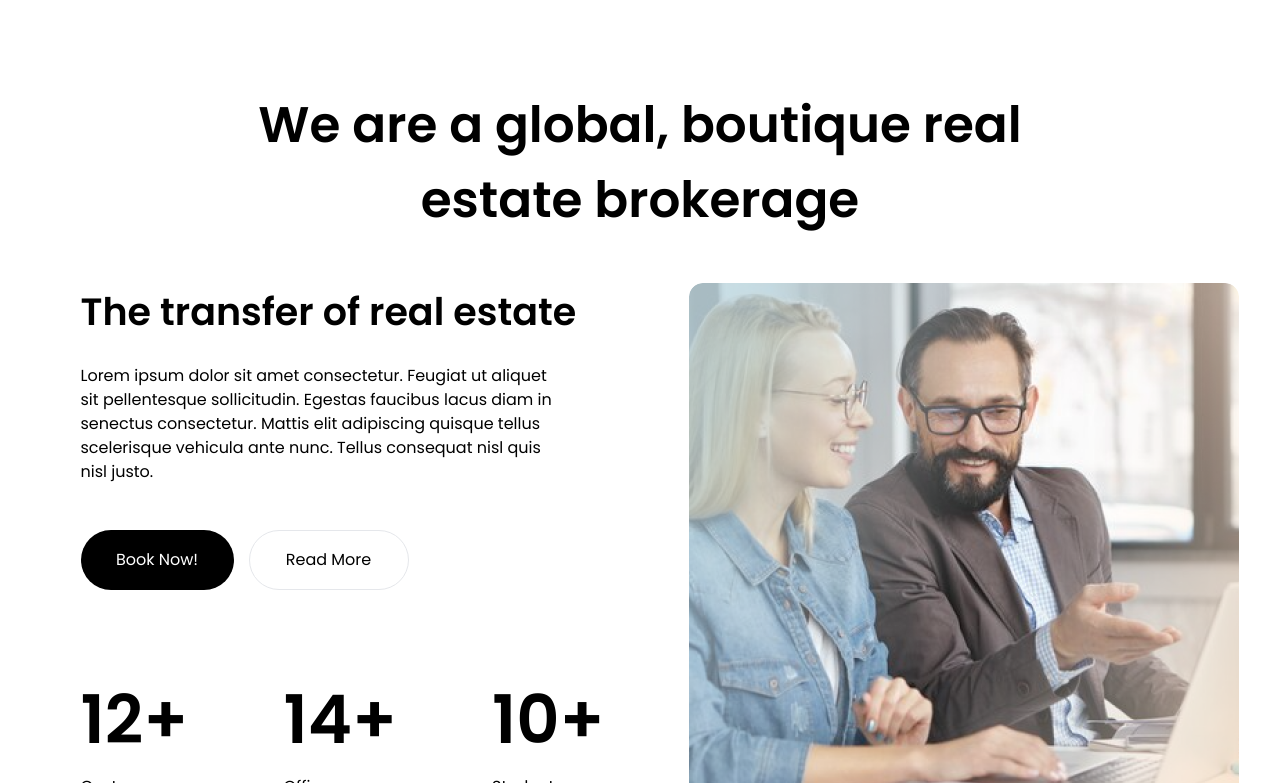
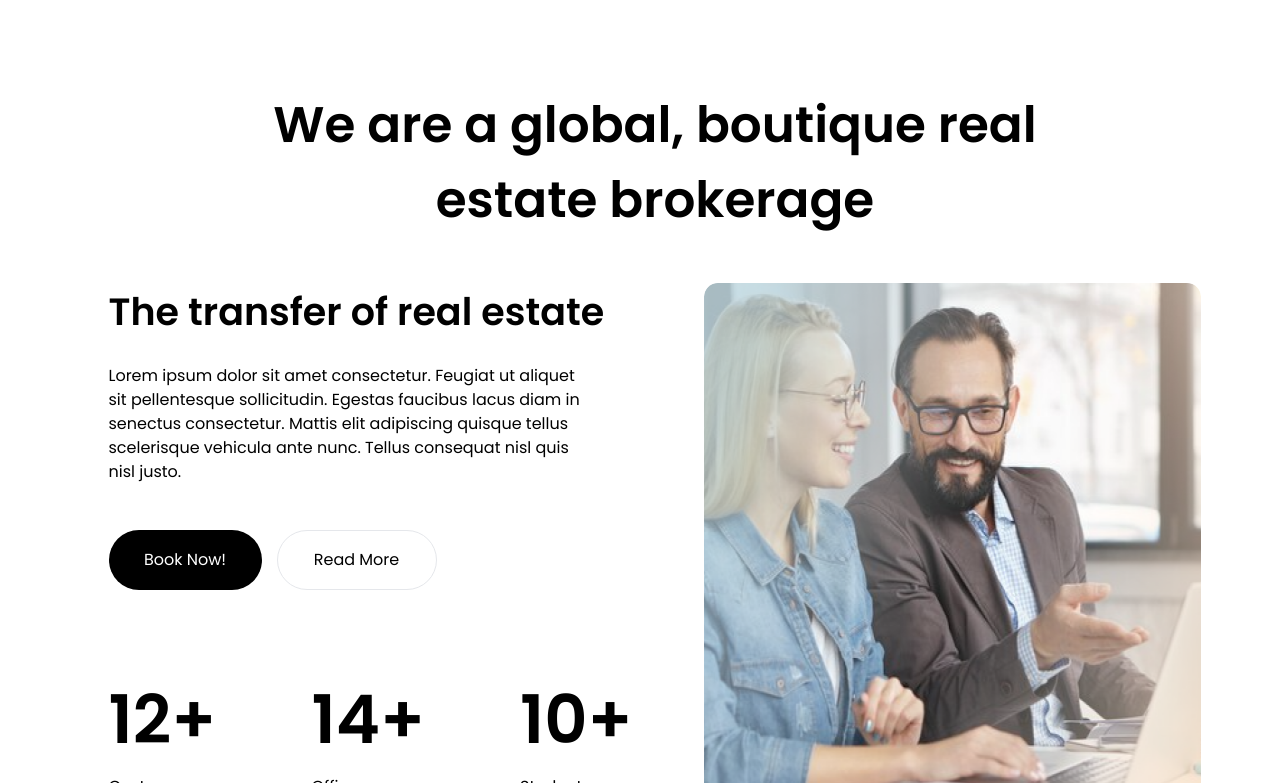
Before and after one commit to nimashaklaa/real-state, a React (Vite) app: page / in a window 1280 px wide. Shown: the part 1978-2761 px from the top of the page. Built offline with nearby package versions, Linux system fonts and the light colour scheme.

Commit message:
feat: Update margin styles for consistent spacing across components.

```diff
--- a/src/App.tsx
+++ b/src/App.tsx
@@ -7,7 +7,7 @@ import Subscription from './components/subscription.tsx';
 
 function App() {
   return (
-    <div className="min-h-screen bg-[#FFFFFF]">
+    <div className="min-h-screen bg-[#FFFFFF] ml-[30px]">
       <NavBar />
       <HeroSection />
       <AboutUs />
--- a/src/components/AboutUs.tsx
+++ b/src/components/AboutUs.tsx
@@ -24,7 +24,7 @@ export default function AboutUs() {
   ];
 
   return (
-    <div className="relative flex flex-col mt-[90px] mx-8 mb-[132px] items-center">
+    <div className="relative flex flex-col mt-[90px] mx-[30px] mb-[132px] items-center">
       <div className="text-base font-normal">Three steps. Three minutes</div>
       <div className="font-semibold text-[50px] mb-[45px]">
         Everything should be this easy.
--- a/src/components/Assets.tsx
+++ b/src/components/Assets.tsx
@@ -14,7 +14,7 @@ export default function Assets() {
     },
   ];
   return (
-    <div className="relative flex flex-col mt-[90px] mx-8 mb-[132px] items-center">
+    <div className="relative flex flex-col mt-[90px] mx-[30px] mb-[132px] items-center">
       <div className="font-semibold text-[50px] mb-[45px] w-[785px] leading-1.2 text-center">
         We are a global, boutique real estate brokerage
       </div>
@@ -48,7 +48,7 @@ export default function Assets() {
             ))}
           </div>
         </div>
-        <div className="w-1/2">
+        <div className="flex-1 flex justify-end mr-[98px]">
           <img
             src={'img_11.png'}
             alt="conference"
--- a/src/components/HeroSection.tsx
+++ b/src/components/HeroSection.tsx
@@ -1,6 +1,6 @@
 export default function HeroSection() {
   return (
-    <section className="relative flex flex-row items-center bg-gradient-to-r from-[#C1DEE8] to-[#FBD9B9] h-[617px] mx-8 rounded-[15px]">
+    <section className="relative flex flex-row items-center bg-gradient-to-r from-[#C1DEE8] to-[#FBD9B9] h-[617px] mx-[30px] rounded-[15px]">
       <div className="z-50 relative w-[595px] pl-[46px]">
         <div className="text-base font-normal mb-[15px]">
           Welcome to Realstate
--- a/src/components/NavBar.tsx
+++ b/src/components/NavBar.tsx
@@ -8,7 +8,7 @@ export default function NavBar() {
   ];
 
   return (
-    <nav className="relative h-[90px] mt-[34px] mx-8 flex items-center justify-between px-8 py-2 bg-[#FAFAFA] text-gray-800 text-base rounded-[70px] mb-6">
+    <nav className="relative h-[90px] mt-[34px] mx-[30px] flex items-center justify-between px-8 py-2 bg-[#FAFAFA] text-gray-800 text-base rounded-[70px] mb-6">
       <div className="flex items-center">
         <img src={'img_6.png'} alt="logo" className="w-[93.89px] h-[27.5px]" />
       </div>
--- a/src/components/ReasonProjects.tsx
+++ b/src/components/ReasonProjects.tsx
@@ -20,7 +20,7 @@ export default function ReasonProjects() {
     },
   ];
   return (
-    <div className="relative flex flex-col mx-8">
+    <div className="relative flex flex-col mx-[30px]">
       <div className="text-base font-normal leading-1.2 mb-4">
         Best Project of the Years
       </div>
--- a/src/components/subscription.tsx
+++ b/src/components/subscription.tsx
@@ -1,6 +1,6 @@
 export default function Subscription() {
   return (
-    <section className="relative flex flex-row items-center bg-gradient-to-r from-[#C1DEE8] to-[#FBD9B9] h-[457px] mx-8 rounded-[15px]">
+    <section className="relative flex flex-row items-center bg-gradient-to-r from-[#C1DEE8] to-[#FBD9B9] h-[457px] mx-[30px] rounded-[15px]">
       <div className="z-50 relative h-[457px] w-[779px] pl-[46px] flex flex-col justify-center">
         <div className="text-[50px] font-semibold leading-[1.2] mb-[24px]">
           Subscribe Our Newsletter
```
